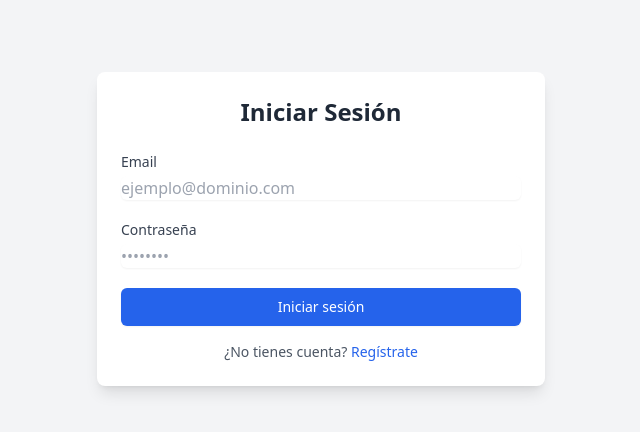
After one commit to opnways/base-docker-php-tailwind-postgresql-alpine, a PHP site: template app/Views/auth/login.php in a window 1280 px wide. The commit adds this page. Shown: the top 432 px of the page, without its empty margins (319-959 px from the left). Run offline with PHP 8.4, Linux system fonts and the light colour scheme; the template is opened without the code that fills it, so the values that code supplies are empty; style sheets or scripts are compiled from the project's sources; some libraries are stand-ins or nearby versions.

Commit message:
Login system

```diff
--- /dev/null
+++ b/app/Views/auth/login.php
@@ -0,0 +1,24 @@
+<div class="max-w-md mx-auto mt-10">
+  <div class="bg-white shadow-lg rounded-lg p-6">
+    <h2 class="text-2xl font-bold text-gray-800 mb-6 text-center">Iniciar Sesión</h2>
+    <?php if (isset($error)): ?>
+      <div class="bg-red-100 border border-red-400 text-red-700 px-4 py-3 rounded mb-4">
+        <?= $error ?>
+      </div>
+    <?php endif; ?>
+    <form action="/" method="post" class="space-y-5">
+      <div>
+        <label for="email" class="block text-sm font-medium text-gray-700">Email</label>
+        <input id="email" name="email" type="email" required class="mt-1 block w-full border-gray-300 rounded-md shadow-sm focus:ring-blue-500 focus:border-blue-500 transition" placeholder="ejemplo@dominio.com">
+      </div>
+      <div>
+        <label for="password" class="block text-sm font-medium text-gray-700">Contraseña</label>
+        <input id="password" name="password" type="password" required class="mt-1 block w-full border-gray-300 rounded-md shadow-sm focus:ring-blue-500 focus:border-blue-500 transition" placeholder="••••••••">
+      </div>
+      <div>
+        <button type="submit" class="w-full inline-flex justify-center py-2 px-4 border border-transparent shadow-sm text-sm font-medium rounded-md text-white bg-blue-600 hover:bg-blue-700 focus:outline-none focus:ring-2 focus:ring-offset-2 focus:ring-blue-500 transition">Iniciar sesión</button>
+      </div>
+    </form>
+    <p class="mt-4 text-center text-sm text-gray-600">¿No tienes cuenta? <a href="/register" class="text-blue-600 hover:underline">Regístrate</a></p>
+  </div>
+</div>
--- a/app/Views/auth/register.php
+++ b/app/Views/auth/register.php
@@ -1,7 +1,7 @@
 <div class="max-w-md mx-auto mt-10">
   <div class="bg-white shadow-lg rounded-lg p-6">
     <h2 class="text-2xl font-bold text-gray-800 mb-6 text-center">Registro de Usuario</h2>
-    <form action="/" method="post" class="space-y-5">
+    <form action="/register" method="post" class="space-y-5">
       <div>
         <label for="name" class="block text-sm font-medium text-gray-700">Nombre</label>
         <input id="name" name="name" type="text" required class="mt-1 block w-full border-gray-300 rounded-md shadow-sm focus:ring-blue-500 focus:border-blue-500 transition" placeholder="Tu nombre">
@@ -18,6 +18,6 @@
         <button type="submit" class="w-full inline-flex justify-center py-2 px-4 border border-transparent shadow-sm text-sm font-medium rounded-md text-white bg-blue-600 hover:bg-blue-700 focus:outline-none focus:ring-2 focus:ring-offset-2 focus:ring-blue-500 transition">Registrar</button>
       </div>
     </form>
-    <p class="mt-4 text-center text-sm text-gray-600">¿Ya tienes cuenta? <a href="/login" class="text-blue-600 hover:underline">Iniciar sesión</a></p>
+    <p class="mt-4 text-center text-sm text-gray-600">¿Ya tienes cuenta? <a href="/" class="text-blue-600 hover:underline">Iniciar sesión</a></p>
   </div>
 </div>
--- a/app/bootstrap.php
+++ b/app/bootstrap.php
@@ -3,3 +3,4 @@ require __DIR__ . '/../vendor/autoload.php';
 use Dotenv\Dotenv;
 $dotenv = Dotenv::createImmutable(__DIR__ . '/../');
 $dotenv->load();
+session_start();
```
Also changed, not shown: app/Controllers/AuthController.php (+18 -0 lines), app/Controllers/DashboardController.php (added, +16 -0 lines), app/Views/dashboard/index.php (added, +9 -0 lines), public/index.php (+7 -2 lines).
